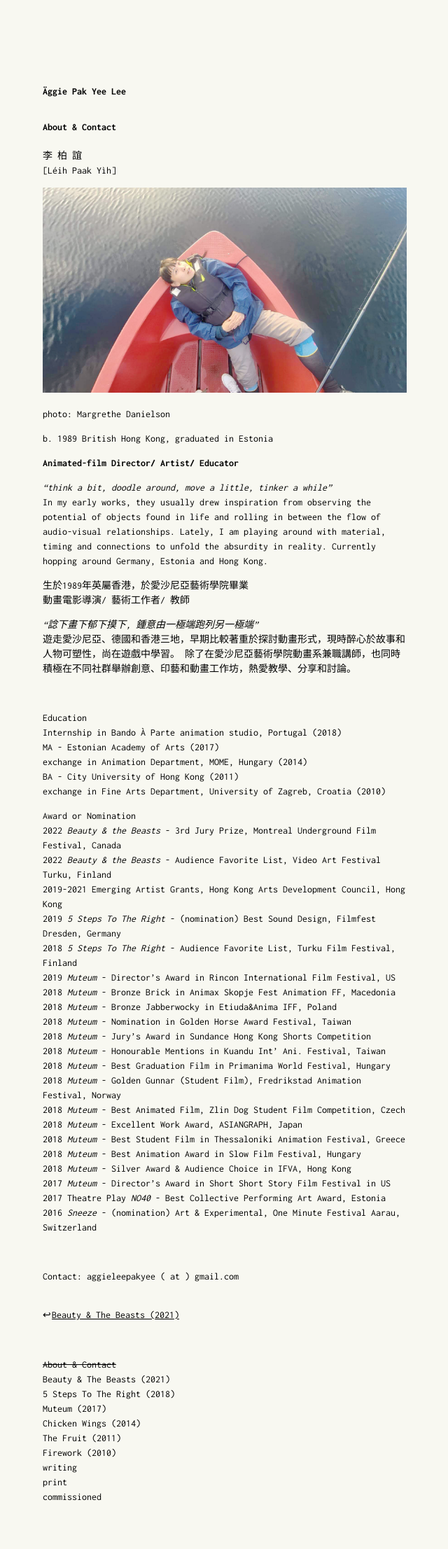
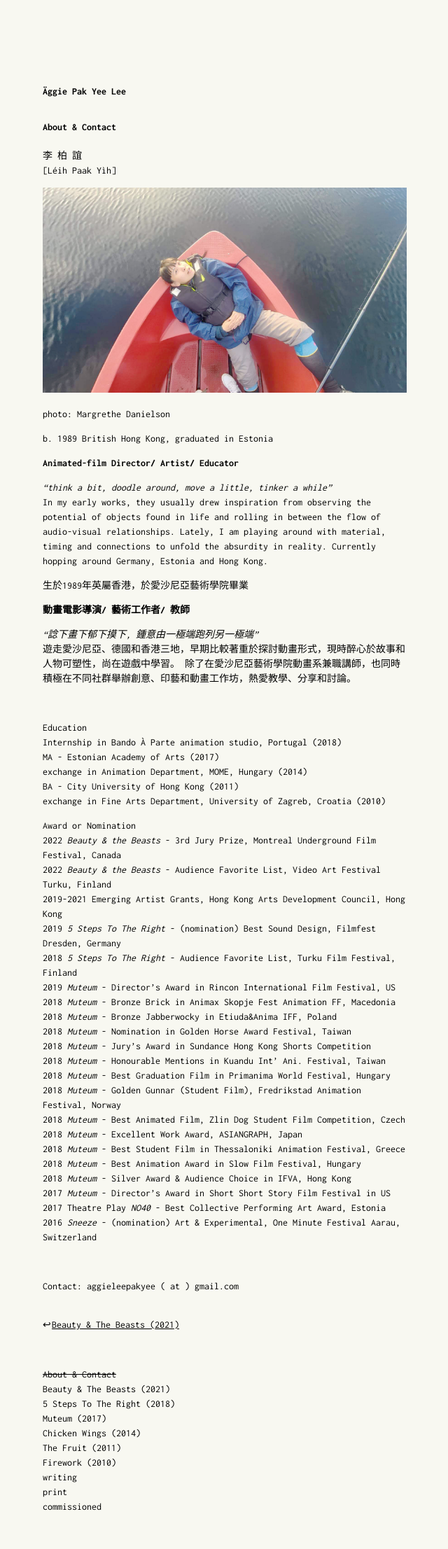
Before and after one commit to itchyeggie/itchyeggie.github.io, a Jekyll site: the page built from _posts/2022-07-23-about.md, in a window 1280 px wide. Shown: the whole page at 70% size, without its empty margins (59-699 px from the left). Built offline with Jekyll 4.4.1, drawn with Linux system fonts in a browser that asks for light colours.

```diff
--- a/_posts/2022-07-23-about.md
+++ b/_posts/2022-07-23-about.md
@@ -20,7 +20,8 @@ b. 1989 British Hong Kong, graduated in Estonia
 In my early works, they usually drew inspiration from observing the potential of objects found in life and rolling in between the flow of audio-visual relationships. Lately, I am playing around with material, timing and connections to unfold the absurdity in reality. Currently hopping around Germany, Estonia and Hong Kong.
 
 生於1989年英屬香港，於愛沙尼亞藝術學院畢業
-動畫電影導演/ 藝術工作者/ 教師
+
+**動畫電影導演/ 藝術工作者/ 教師**
 
 *"諗下畫下郁下摸下, 鍾意由一極端跑列另一極端"*
 遊走愛沙尼亞、德國和香港三地，早期比較著重於探討動畫形式，現時醉心於故事和人物可塑性，尚在遊戲中學習。 除了在愛沙尼亞藝術學院動畫系兼職講師，也同時積極在不同社群舉辦創意、印藝和動畫工作坊，熱愛教學、分享和討論。
```
